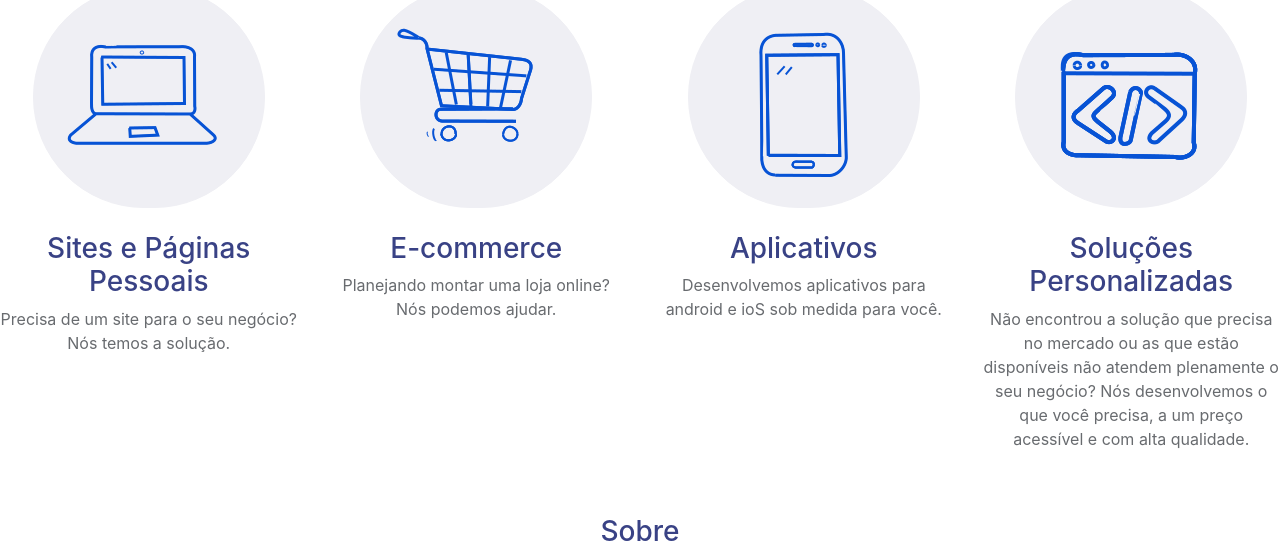
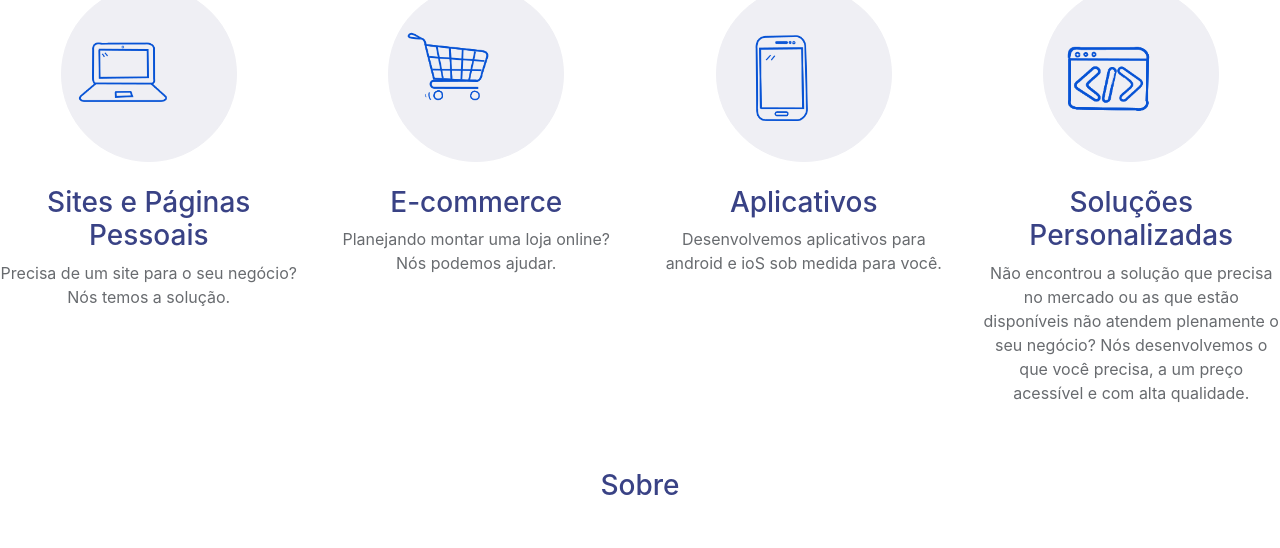
Before and after one commit to babipaula/bp, a plain HTML site: page index.html in a window 1280 px wide. Shown: the part 552-1100 px from the top of the page. Drawn offline with nearby package versions, Linux system fonts and the light colour scheme.

Commit message:
Add files via upload

```diff
--- a/estilo.css
+++ b/estilo.css
@@ -112,14 +112,16 @@ footer p{
 }
 
 .circle{
+	display: flex;
 	border: 1px solid #EFEFF4 ;
 	background-color: #EFEFF4 ;
 	margin: 0 auto;
-	width: 14rem;
-	width: 14.5rem;
-	border-radius: 28rem;
-	-o-border-radius:28rem;
-	-moz-border-radius:28rem;
+	width: 11rem;
+	height: 11rem;
+	border-radius: 22rem;
+	-o-border-radius:22rem;
+	-moz-border-radius:22rem;
+	align-items: center;
 }
 
 @media screen and (max-width:1024px){
@@ -168,8 +170,3 @@ footer p{
 	}
 
 }
-
-#Servicos p {
-
-	font: 0.5rem;
-}
--- a/index.html
+++ b/index.html
@@ -5,6 +5,7 @@
 	<meta charset="utf-8">
 	<meta name="viewport" content="width=device-width, initial-scale=1.0, maximum-scale=1.0">
 	<link rel="stylesheet" type="text/css" href="estilo.css">
+
 	<!-- Latest compiled and minified CSS -->
 	<link rel="stylesheet" href="https://maxcdn.bootstrapcdn.com/bootstrap/4.4.1/css/bootstrap.min.css">
 
@@ -89,7 +90,7 @@
 				<div class="col-12 col-lg-3">
 					<article class="text-center">
 						<div class="circle">
-							<img class="img-fluid" id="pc_icon" src="pc_icon.png">
+							<img class="img-fluid w-75 h-75" id="pc_icon" src="pc_icon.png">
 						</div>
 						<br>
 						<h3>Sites e Páginas Pessoais</h3>
@@ -100,7 +101,7 @@
 				<div class="col-12 col-lg-3">
 					<article class="text-center">
 						<div class="circle">
-							<img class="img-fluid" id="cart_icon" src="cart_icon.png">
+							<img class="img-fluid w-75 h-75" id="cart_icon" src="cart_icon.png">
 						</div>
 						<br>
 						<h3>E-commerce</h3>
@@ -111,7 +112,7 @@
 				<div class="col-12 col-lg-3">
 					<article class="text-center">
 						<div class="circle">
-							<img class="img-fluid" id="mobile_icon" src="mobile_icon.png">
+							<img class="img-fluid w-75 h-75" id="mobile_icon" src="mobile_icon.png">
 						</div>
 						<br>
 						<h3>Aplicativos</h3>
@@ -122,7 +123,7 @@
 				<div class="col-12 col-lg-3">
 					<article class="text-center">
 						<div class="circle">
-							<img class="img-fluid" id="dev_icon" src="DEV_ICON.png">
+							<img class="img-fluid w-75 h-75" id="dev_icon" src="DEV_ICON.png">
 						</div>
 						<br>
 						<h3>Soluções Personalizadas</h3>
```
